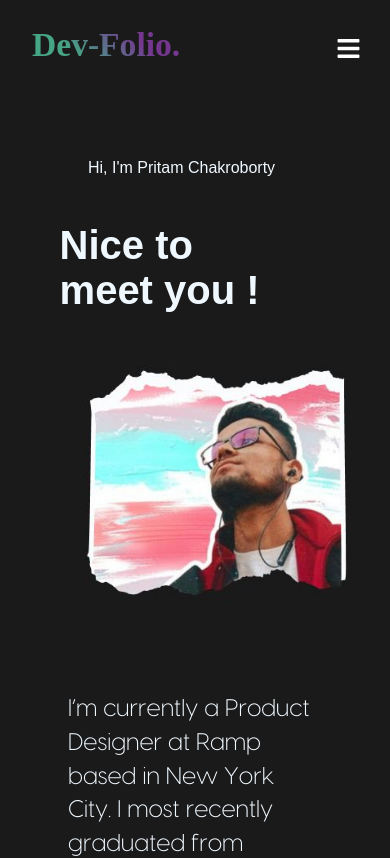
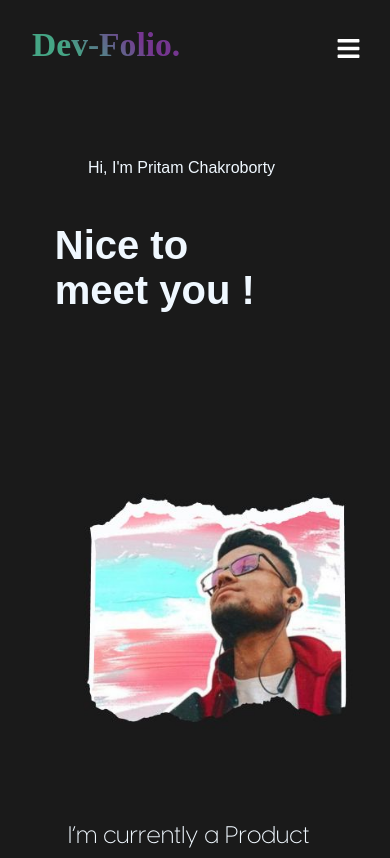
Before and after one commit to anynomous001/Dev-Folio, a React (Vite) app: page /About in a window 390 px wide. Shown: the top 858 px of the page. Built offline with nearby package versions, Linux system fonts and the light colour scheme; some icons are missing.

Commit message:
about page complete

```diff
--- a/src/index.css
+++ b/src/index.css
@@ -300,7 +300,7 @@ ul {
   }
 
   .intro-div {
-    width: 80%;
+    width: 100%;
     margin-top: 7em;
     position: relative;
     padding-left: 0;
@@ -308,7 +308,7 @@ ul {
 
   .aboutHero-div {
     background-color: #1a1a1a;
-    height: 35vh;
+    height: 50vh;
     padding: 2em 1.5em;
   }
 
@@ -323,10 +323,10 @@ ul {
     position: absolute;
     top: 90%;
     color: aliceblue;
-    left: 13%;
+    left: 9%;
     margin-left: 0;
     margin-top: 0.9em;
-    width: 80%;
+    width: 60%;
   }
 
   .opener-tag {
```
